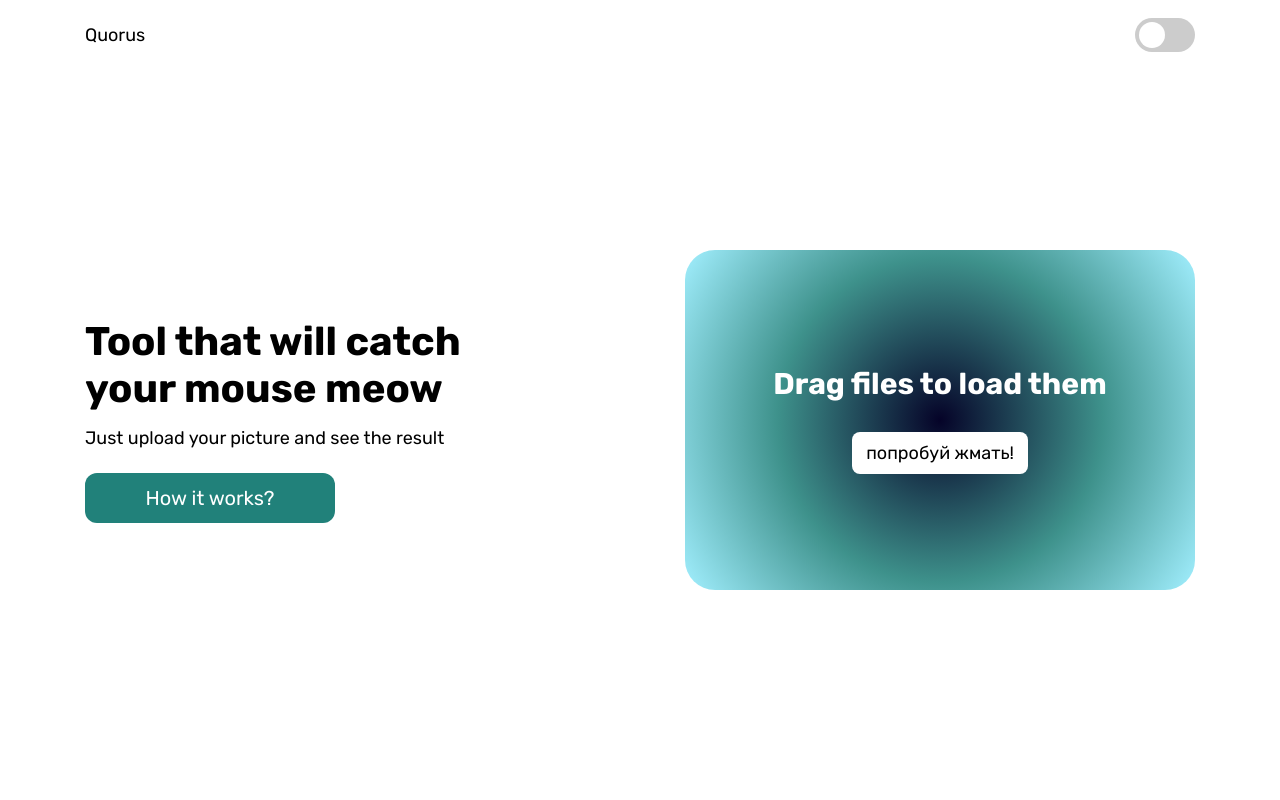
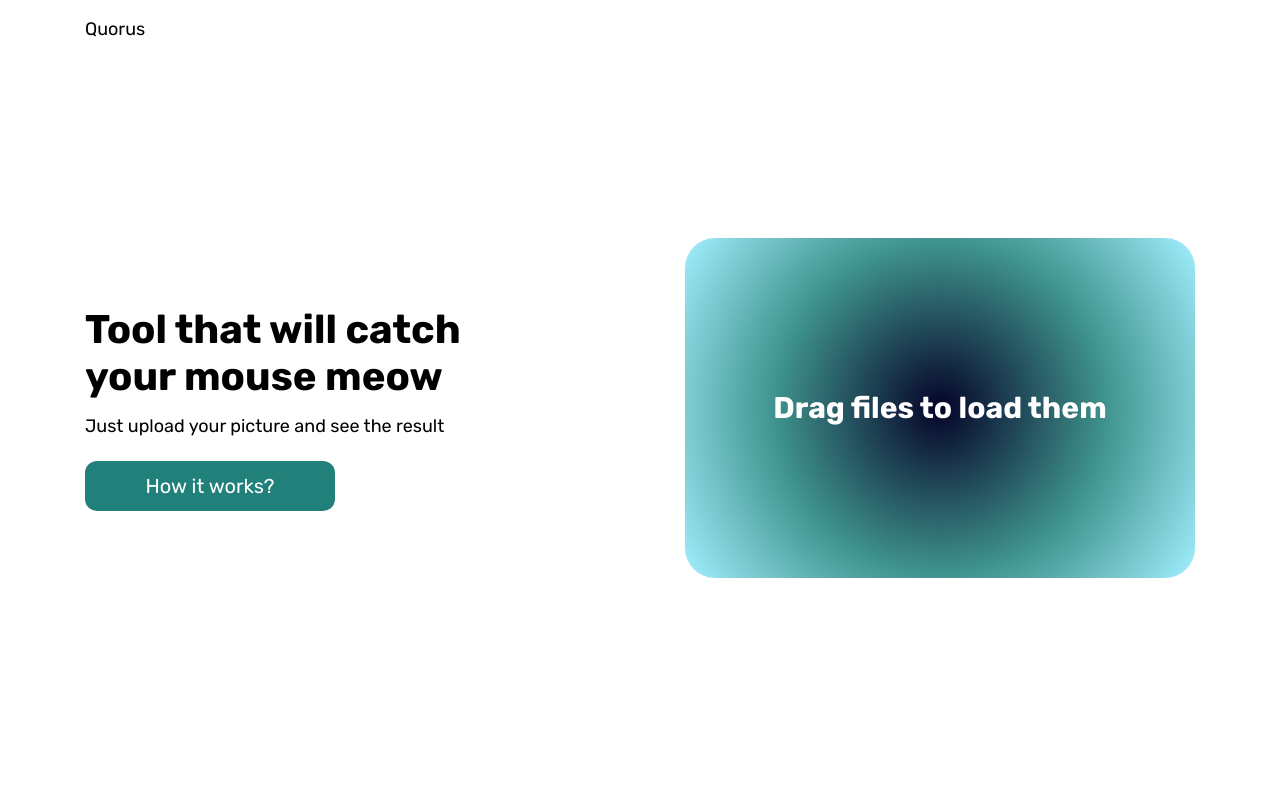
Before and after one commit to quarus-environment/quorus-frontend, a React (Create React App) app: page / in a window 1280 px wide. Shown: the top 800 px of the page. Built offline with nearby package versions, Linux system fonts and the light colour scheme; a web font is replaced by a local one.

Commit message:
подправил верстку

```diff
--- a/src/pages/app/header/header.css
+++ b/src/pages/app/header/header.css
@@ -2,75 +2,12 @@
 
 .header {
     display: flex;
-    height: 70px;
-    align-items: center;
     font-family: 'Hammersmith One', sans-serif;
     font-size: 18px;
-    margin-right: 200px;
-    justify-content: space-between;
+    justify-content: flex-start;
 }
 
 .wrapper {
     max-width: 1110px;
     margin: auto;
-    display: flex;
-    justify-content: space-between;
 }
-
-.switch {
-    position: relative;
-    display: inline-block;
-    width: 60px;
-    height: 34px;
-}
-
-/* Hide default HTML checkbox */
-.switch input {display:none;}
-
-/* The slider */
-.slider {
-    position: absolute;
-    cursor: pointer;
-    top: 0;
-    left: 0;
-    right: 0;
-    bottom: 0;
-    background-color: #ccc;
-    -webkit-transition: .4s;
-    transition: .4s;
-}
-
-.slider:before {
-    position: absolute;
-    content: "";
-    height: 26px;
-    width: 26px;
-    left: 4px;
-    bottom: 4px;
-    background-color: white;
-    -webkit-transition: .4s;
-    transition: .4s;
-}
-
-input:checked + .slider {
-    background-color: #446094;
-}
-
-input:focus + .slider {
-    box-shadow: 0 0 1px #446094;
-}
-
-input:checked + .slider:before {
-    -webkit-transform: translateX(26px);
-    -ms-transform: translateX(26px);
-    transform: translateX(26px);
-}
-
-/* Rounded sliders */
-.slider.round {
-    border-radius: 34px;
-}
-
-.slider.round:before {
-    border-radius: 50%;
-}
--- a/src/pages/app/header/header.js
+++ b/src/pages/app/header/header.js
@@ -4,10 +4,6 @@ export const Header = () => {
   return (
     <div className="header wrapper">
       <p>Quorus</p>
-      <label className="switch">
-        <input type="checkbox" />
-        <span className="slider round"></span>
-      </label>
     </div>
   );
 };
--- a/src/pages/app/main/imageUploader/imageUploader.js
+++ b/src/pages/app/main/imageUploader/imageUploader.js
@@ -9,6 +9,8 @@ export const ImageUploader = () => {
   const [image, setImage] = useState(
     "https://web-zoopark.ru/wp-content/uploads/2018/07/4-128.jpg"
   );
+
+  const [brand, setBrand] = useState("Logitech");
 
   function dragStartHandler(e) {
     e.preventDefault();
@@ -27,11 +29,13 @@ export const ImageUploader = () => {
     formData.append("file", files?.[0]);
     setDrag(false);
     axios.post("http://127.0.0.1:5000/", formData).then((res) => {
-      setImage("http://127.0.0.1:5000/uploaded_files/" + res.data);
-      setStatus(true);
+      setImage("http://127.0.0.1:5000/uploaded_files/" + res.data.file);
+      setBrand(res.data?.predict);
+      setModalActive(true);
     });
   }
-  const [status, setStatus] = useState(false);
+
+  const [isModalActive, setModalActive] = useState(false);
 
   if (drag) {
     return (
@@ -44,9 +48,9 @@ export const ImageUploader = () => {
       >
         <div className="drop-area">Drop files</div>
         <Modal
-          active={status}
-          setActive={setStatus}
-          model="Apple Magic Mouse 2"
+          active={isModalActive}
+          setActive={setModalActive}
+          model={brand}
         />
       </div>
     );
@@ -61,14 +65,11 @@ export const ImageUploader = () => {
     >
       <b>Drag files to load them</b>
       <Modal
-        active={status}
-        setActive={setStatus}
-        model="Apple"
+        active={isModalActive}
+        setActive={setModalActive}
+        model={brand}
         mouseLink={image}
       />
-      <button onClick={() => setStatus(true)} className="button-loader">
-        попробуй жмать!
-      </button>
     </div>
   );
 };
```
